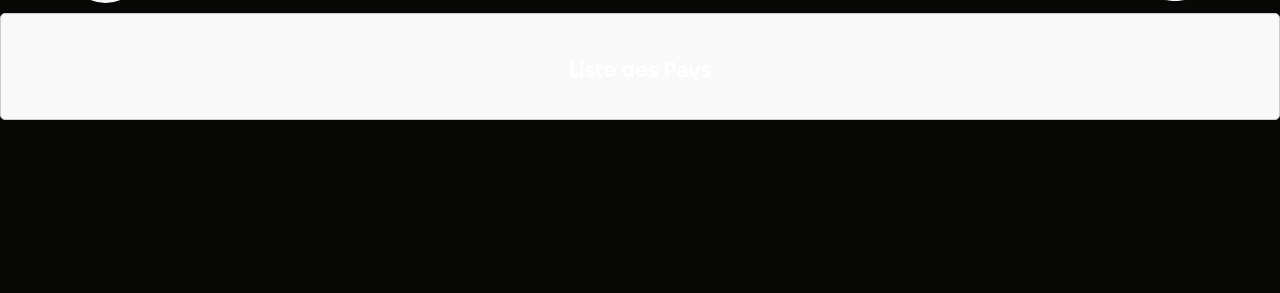
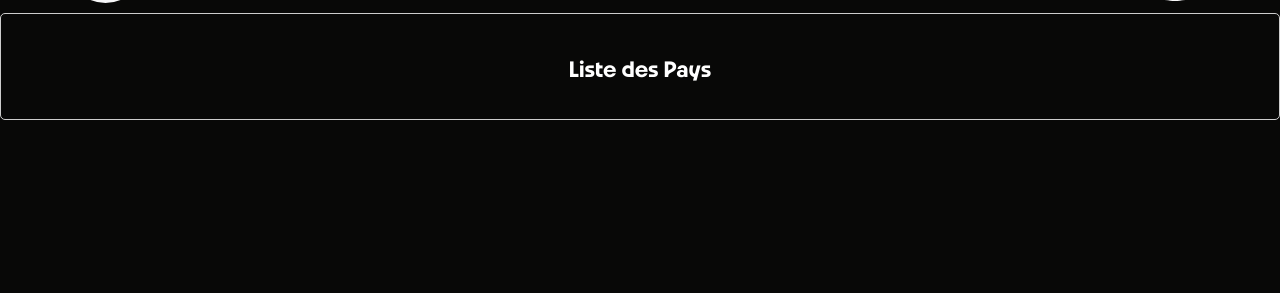
Before and after one commit to SebastianCaron/SAE_Farfalles, a PHP site: page /list-pays.php in a window 1280 px wide. Shown: the part 87-380 px from the top of the page. Run offline with PHP 8.4, Linux system fonts and the light colour scheme; data that the repository does not hold is empty; a stand-in replaces the project's code that opens the database connection.

Commit message:
Update stylePays.css

```diff
--- a/Website/css/stylePays.css
+++ b/Website/css/stylePays.css
@@ -3,7 +3,6 @@
     padding: 20px;
     border: 1px solid #ccc;
     border-radius: 5px;
-    background-color: #f9f9f9;
 }
 
 .pays-liste h2 {
```
